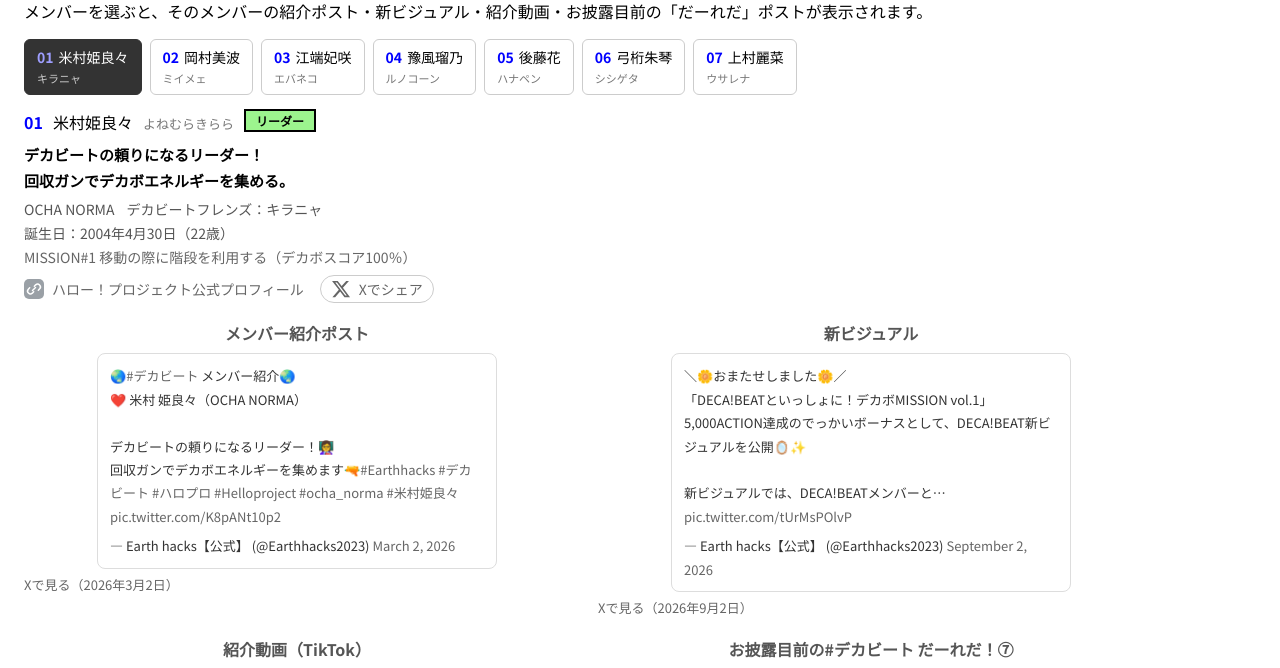
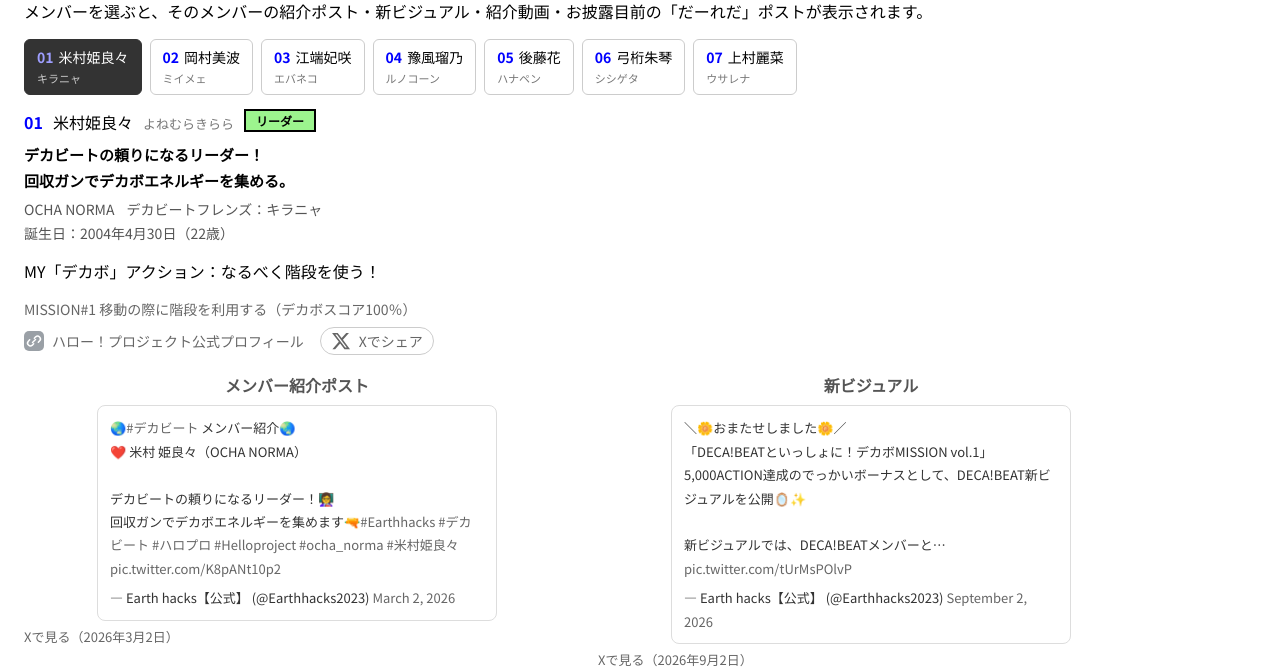
Before and after one commit to yxmxgxn/Cloudflare, a PHP site: page /decabeats.php in a window 1280 px wide. Shown: the part 368-1036 px from the top of the page. Run offline with PHP 8.4, Linux system fonts and the light colour scheme; some libraries are stand-ins or nearby versions.

Commit message:
Update decabeats.php

```diff
--- a/decabeats.php
+++ b/decabeats.php
@@ -27,6 +27,7 @@ $dc_members = [
     'friend' => 'キラニャ',
     'official' => 'https://helloproject.com/ochanorma/kirara_yonemura/',
     'instagram' => 'https://www.instagram.com/p/DVNJYG7Eydl/',
+    'action' => 'なるべく階段を使う！',
     'mission' => 'MISSION#1 移動の際に階段を利用する',
     'score' => '100',
     'spot' => '652916',
@@ -47,6 +48,7 @@ $dc_members = [
     'friend' => 'ミイメェ',
     'official' => 'https://helloproject.com/beyooooonds/minami_okamura/',
     'instagram' => 'https://www.instagram.com/p/DVQXHd7E2fy/',
+    'action' => 'アンティーク・蚤の市に行く！',
     'mission' => 'MISSION#2 リサイクルのためにゴミを分別する',
     'score' => '74',
     'spot' => '653194',
@@ -67,6 +69,7 @@ $dc_members = [
     'friend' => 'エバネコ',
     'official' => 'https://helloproject.com/juicejuice/kisaki_ebata/',
     'instagram' => 'https://www.instagram.com/p/DVSVLJxkwXR/',
+    'action' => 'マイバッグを持ち歩く！',
     'mission' => 'MISSION#3 買い物の際にマイバッグを利用する',
     'score' => '59',
     'spot' => '653195',
@@ -87,6 +90,7 @@ $dc_members = [
     'friend' => 'ルノコーン',
     'official' => 'https://helloproject.com/tsubakifactory/runo_yofu/',
     'instagram' => 'https://www.instagram.com/p/DVV3lpTkxYz/',
+    'action' => '一駅分歩く！',
     'mission' => 'MISSION#4 牛肉の代わりに魚を食べる',
     'score' => '84',
     'spot' => '653280',
@@ -107,6 +111,7 @@ $dc_members = [
     'friend' => 'ハナペン',
     'official' => 'https://helloproject.com/angerme/hana_goto/',
     'instagram' => 'https://www.instagram.com/p/DVXbEpOkx1f/',
+    'action' => 'マイボトルを使う！',
     'mission' => 'MISSION#5 マイボトルを利用する',
     'score' => '88',
     'spot' => '653282',
@@ -127,6 +132,7 @@ $dc_members = [
     'friend' => 'シシゲタ',
     'official' => 'https://helloproject.com/morningmusume/ako_yumigeta/',
     'instagram' => 'https://www.instagram.com/p/DVatzf-E9AG/',
+    'action' => 'ショートヘアーで、ドライヤー節電！',
     'mission' => 'MISSION#6 2Lの水をペットボトル1本で買う',
     'score' => '55',
     'spot' => '653295',
@@ -147,6 +153,7 @@ $dc_members = [
     'friend' => 'ウサレナ',
     'official' => 'https://helloproject.com/rosychronicle/rena_kamimura/',
     'instagram' => 'https://www.instagram.com/p/DVdPXTLE3MR/',
+    'action' => '電気をこまめに消す！',
     'mission' => 'MISSION#7 卵かけご飯を食べる',
     'score' => '21',
     'spot' => '653300',
@@ -459,6 +466,7 @@ function dc_x_embed(string $label, array $tw): string {
       <p class="dc-catch"><?= dc_h($m['catch'][0]) ?><br><?= dc_h($m['catch'][1]) ?></p>
       <p class="dc-meta"><?= dc_h($m['group']) ?><span class="dc-friend">デカビートフレンズ：<?= dc_h($m['friend']) ?></span></p>
       <p class="dc-birthday">誕生日：<?= dc_h(dc_jdate($m['birthday'])) ?>（<?= dc_age($m['birthday']) ?>歳）</p>
+      <p class="dc-action">MY「デカボ」アクション：<?= dc_h($m['action']) ?></p>
       <p class="dc-mission"><a href="<?= dc_h(DC_MISSION_URL . '?culture=ja&spot=' . $m['spot']) ?>" target="_blank" rel="noopener noreferrer"><?= dc_h($m['mission']) ?>（デカボスコア<?= dc_h($m['score']) ?>％）</a></p>
       <p class="dc-profile-links">
         <a href="<?= dc_h($m['official']) ?>" target="_blank" rel="noopener noreferrer"><?= icon('link-brand', 'ic ic-20') ?>ハロー！プロジェクト公式プロフィール</a>
```
